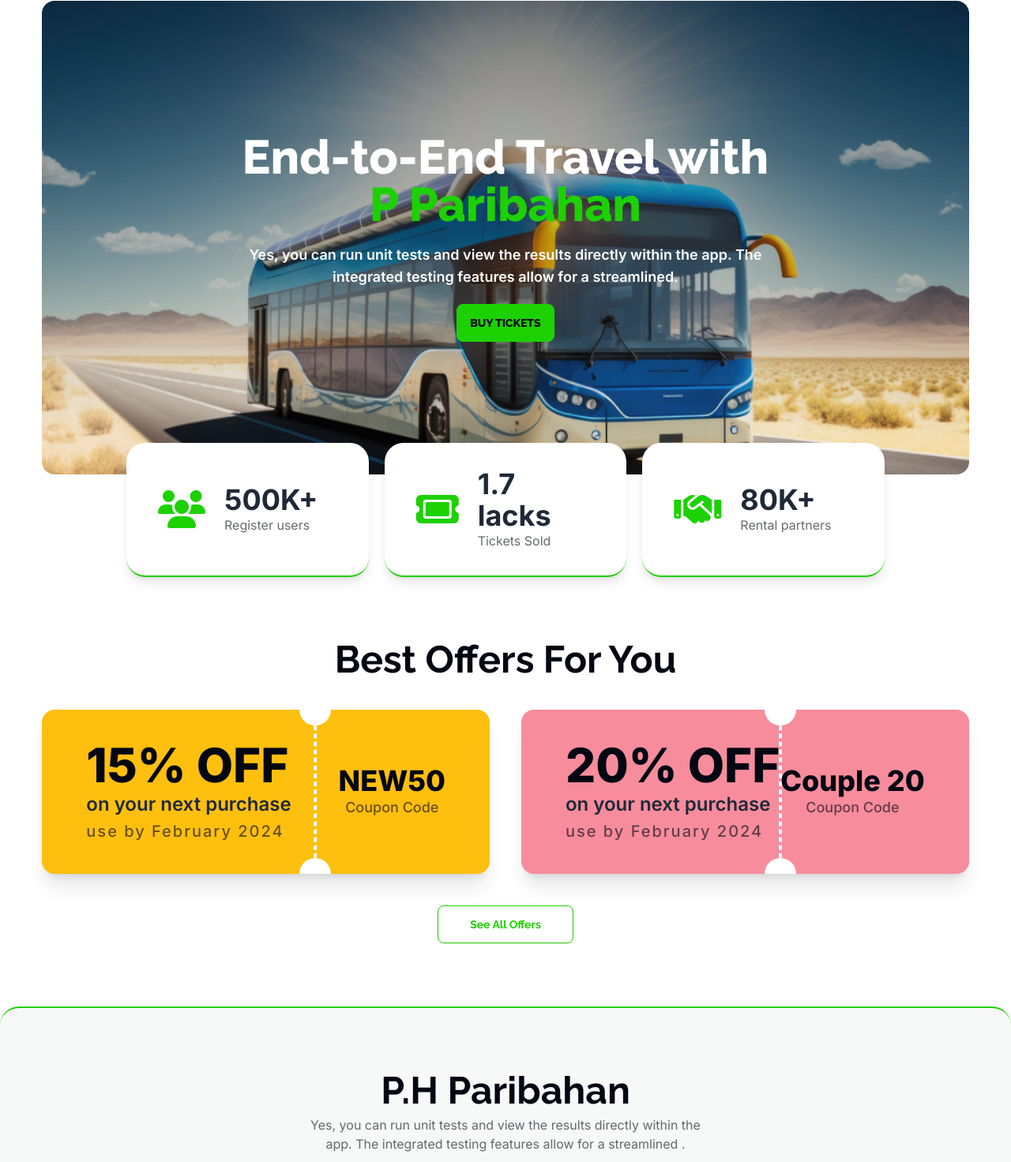
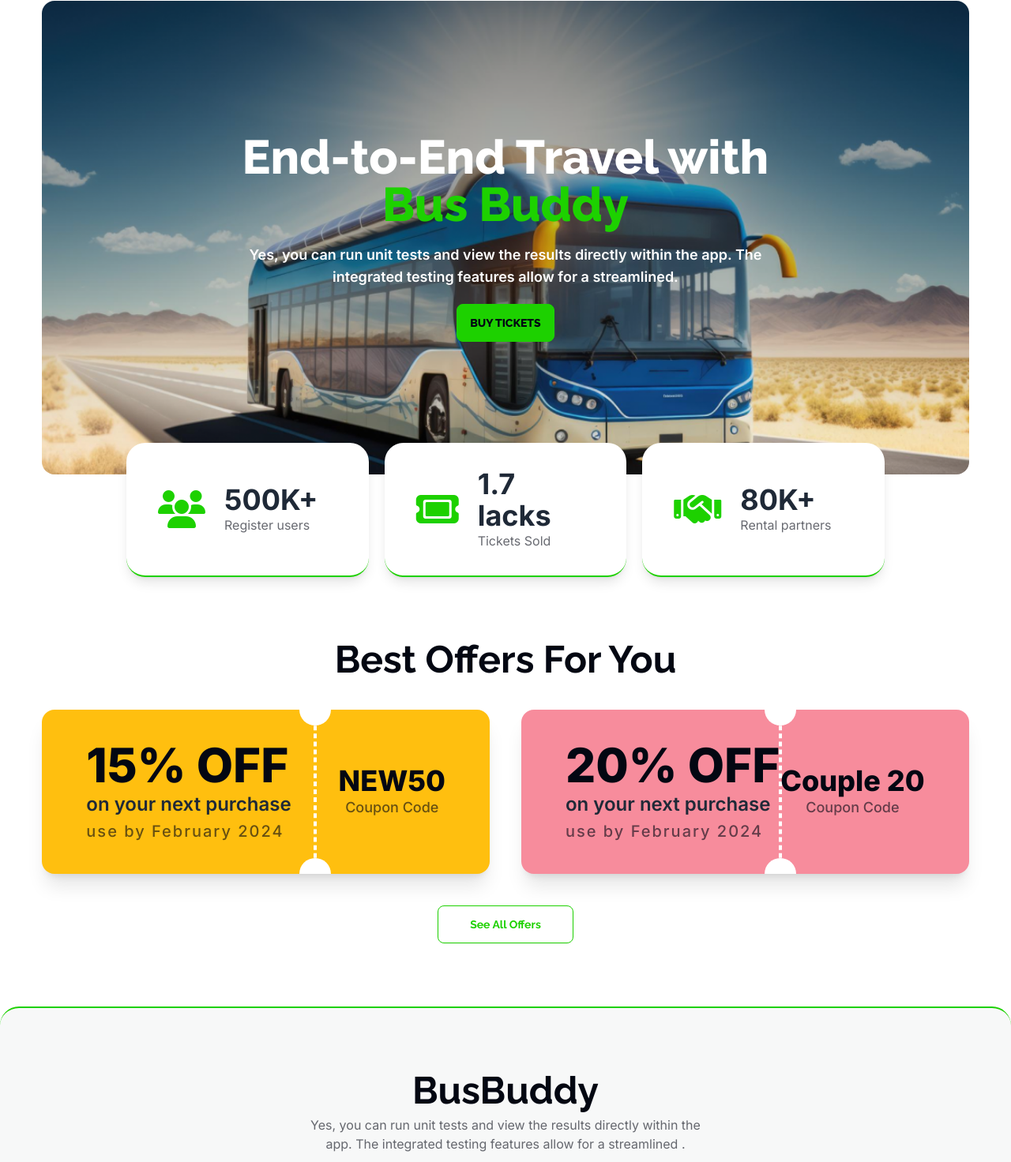
Before and after one commit to ornobaadi/BusBuddy, a plain HTML site: page index.html in a window 1280 px wide. Shown: the part 103-1575 px from the top of the page at 79% size. Drawn offline with nearby package versions, Linux system fonts and the light colour scheme.

Commit message:
BusBuddy

```diff
--- a/index.html
+++ b/index.html
@@ -125,7 +125,7 @@
                     <div class="absolute text-white text-center">
                         <h2 class="lg:text-6xl md:text-5xl text-3xl font-extrabold flex flex-col">
                             <span class="">End-to-End Travel with</span>
-                            <span class="text-primary">P Paribahan</span>
+                            <span class="text-primary">Bus Buddy</span>
                         </h2>
                         <p class="my-5 sm:w-4/6 w-11/12 mx-auto font-Inter sm:text-lg text-base font-semibold">
                             Yes, you can run unit tests and view the results directly within
@@ -265,7 +265,7 @@
             <!-- section heading -->
             <div id="section-heading" class="text-center">
                 <h3 class="lg:text-5xl md:text-4xl text-3xl font-bold text-secondary capitalize">
-                    P.H Paribahan
+                    BusBuddy
                 </h3>
                 <p class="text-body font-Inter lg:w-2/5 md:w-4/5 w-11/12 mx-auto py-2">
                     Yes, you can run unit tests and view the results directly within the
```
